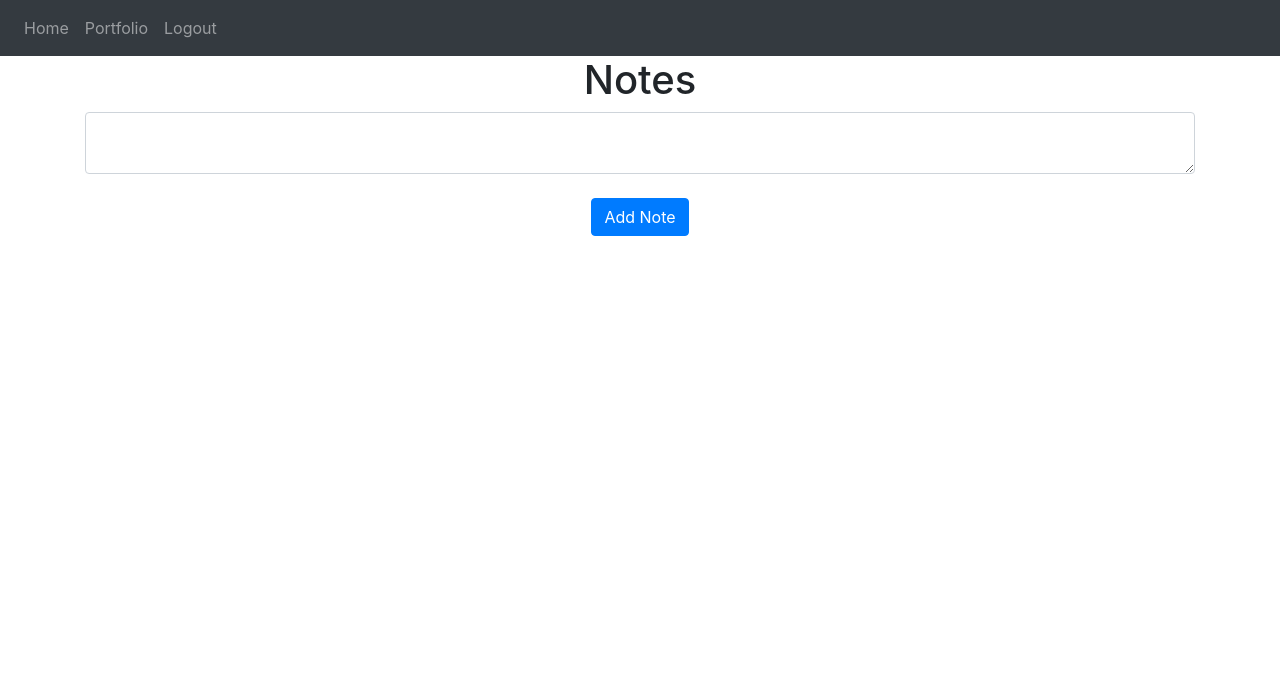
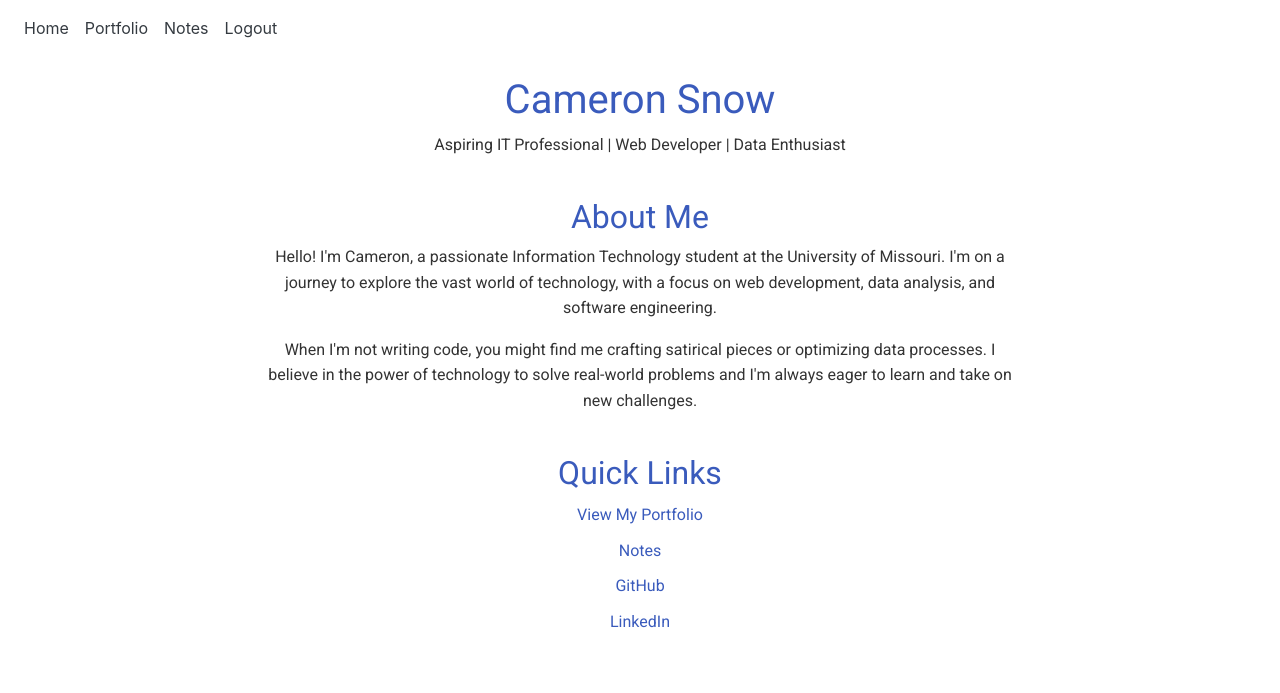
Before and after one commit to cameronjsnow/portfolio-site, a Flask app: page / in a window 1280 px wide. Shown: the top 693 px of the page. Run offline with Flask 3, Linux system fonts and the light colour scheme; a user stored in the database is signed in; some libraries are stand-ins or nearby versions.

Commit message:
Added portfolio page, added notes page, altered some UI stuff

```diff
--- a/website/templates/base.html
+++ b/website/templates/base.html
@@ -9,19 +9,20 @@
         <title>{% block title %}Home{% endblock %}</title>
     </head>
     <body>
-        <nav class="navbar navbar-expand-lg navbar-dark bg-dark">
+        <nav class="navbar navbar-expand-lg navbar-dark">
             <button class="navbar-toggler" type="button" data-toggle="collapse" data-target="#navbar">
                 <span class="navbar-toggler-icon"></span>
             </button>
             <div class="collapse navbar-collapse" id="navbar">
                 <div class="navbar-nav">
                     {% if user.is_authenticated %}
-                    <a class="nav-item nav-link" id="home" href="/">Home</a>
-                    <a class="nav-item nav-link" id="portfolio" href="/portfolio">Portfolio</a>
-                    <a class="nav-item nav-link" id="logout" href="/logout">Logout</a>
+                    <a class="nav-item nav-link text-dark" id="home" href="/">Home</a>
+                    <a class="nav-item nav-link text-dark" id="portfolio" href="/portfolio">Portfolio</a>
+                    <a class="nav-item nav-link text-dark" id="notes" href="/notes">Notes</a>
+                    <a class="nav-item nav-link text-dark" id="logout" href="/logout">Logout</a>
                     {% else %}
-                    <a class="nav-item nav-link" id="login" href="/login">Login</a>
-                    <a class="nav-item nav-link" id="sign-up" href="/sign-up">Sign Up</a>
+                    <a class="nav-item nav-link text-dark" id="login" href="/login">Login</a>
+                    <a class="nav-item nav-link text-dark" id="sign-up" href="/sign-up">Sign Up</a>
                     {% endif %}
                 </div>
             </div>
--- a/website/templates/home.html
+++ b/website/templates/home.html
@@ -1,21 +1,61 @@
 {% extends "base.html" %} {% block title %}Home{% endblock %}
 {% block content %}
-<h1 align="center">Notes</h1>
-<ul class="list-group list-group-flush" id="notes">
-    {% for note in user.notes %}
-    <li class="list-group-item">
-        {{ note.data }}
-        <button type="button" class="close" onClick="deleteNote({{ note.id }})">
-            <span aria-hidden="true">&times;</span>
-        </button>
-    </li>
-    {% endfor %}
-</ul>
-<form method="POST">
-    <textarea name="note" id="note" class="form-control"></textarea>
-    <br />
-    <div align="center">
-        <button type="submit" class="btn btn-primary">Add Note</button>
+<style>
+    @import url('https://fonts.googleapis.com/css2?family=Roboto:wght@300;400;700&display=swap');
+
+    .home-content {
+        max-width: 800px;
+        margin: 0 auto;
+        padding: 20px;
+        font-family: 'Roboto', sans-serif;
+        line-height: 1.6;
+        color: #333;
+        text-align: center;
+    }
+    h1, h2 {
+        color: #3a5bbc;
+    }
+    .section {
+        margin-bottom: 40px;
+    }
+    .quick-links {
+        list-style-type: none;
+        padding: 0;
+    }
+    .quick-links li {
+        margin: 10px 0;
+    }
+    .quick-links a {
+        color: #3a5bbc;
+        text-decoration: none;
+        transition: color 0.3s ease;
+    }
+    .quick-links a:hover {
+        color: #2c4690;
+    }
+</style>
+
+<div class="home-content">
+    <h1>Cameron Snow</h1>
+
+    <div class="section">
+        <p>Aspiring IT Professional | Web Developer | Data Enthusiast</p>
     </div>
-</form>
+
+    <div class="section">
+        <h2>About Me</h2>
+        <p>Hello! I'm Cameron, a passionate Information Technology student at the University of Missouri. I'm on a journey to explore the vast world of technology, with a focus on web development, data analysis, and software engineering.</p>
+        <p>When I'm not writing code, you might find me crafting satirical pieces or optimizing data processes. I believe in the power of technology to solve real-world problems and I'm always eager to learn and take on new challenges.</p>
+    </div>
+
+    <div class="section">
+        <h2>Quick Links</h2>
+        <ul class="quick-links">
+            <li><a href="{{ url_for('views.portfolio') }}">View My Portfolio</a></li>
+            <li><a href="{{ url_for('views.notes') }}">Notes</a></li>
+            <li><a href="https://github.com/cameronjsnow">GitHub</a></li>
+            <li><a href="https://linkedin.com/in/cameronjsnow">LinkedIn</a></li>
+        </ul>
+    </div>
+</div>
 {% endblock %}
--- a/website/views.py
+++ b/website/views.py
@@ -6,10 +6,15 @@ import json
 
 views = Blueprint('views', __name__)
 
-
-@views.route('/', methods=['GET', 'POST'])
+@views.route('/')
 @login_required
 def home():
+    return render_template("home.html", user=current_user)
+
+
+@views.route('/notes', methods=['GET', 'POST'])
+@login_required
+def notes():
     if request.method == 'POST':
         note = request.form.get('note')
 
@@ -22,7 +27,7 @@ def home():
             flash('Note added!', category='success')
 
 
-    return render_template("home.html", user=current_user)
+    return render_template("notes.html", user=current_user)
 
 @views.route('/delete-note', methods=['POST'])
 def delete_note():
@@ -37,14 +42,15 @@ def delete_note():
 
 
 @views.route('/portfolio')
+@login_required
 def portfolio():
     projects = [
         {
-            "title": "Note Taking App",
-            "description": "A web application for creating and managing personal notes.",
-            "technologies": ["Python", "Flask", "SQLAlchemy", "HTML", "CSS", "JavaScript"],
-            "link": "https://github.com/cameronjsnow"
+            "title": "Stock Data Visualization Tool",
+            "description": "A web-based tool using Python, Flask, and Pygal for visualizing stock data.",
+            "technologies": ["Python", "Flask", "HTML", "Docker"],
+            "link": "https://github.com/yourusername/stock-visualizer"
         },
-        # Add more project dictionaries here
+        # Add more projects as needed
     ]
     return render_template("portfolio.html", user=current_user, projects=projects)
```
Also changed, not shown: website/templates/notes.html (added, +21 -0 lines), website/templates/portfolio.html (+132 -10 lines), website/database.db.
